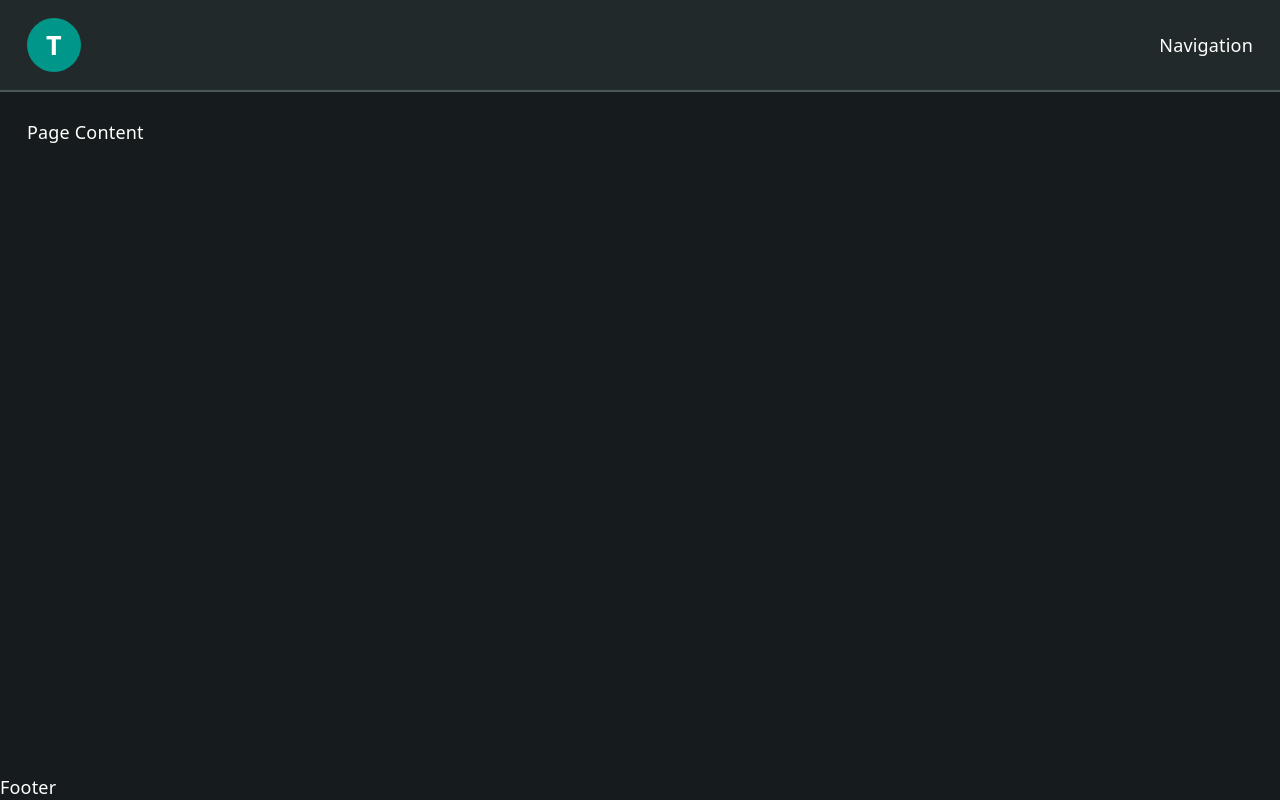
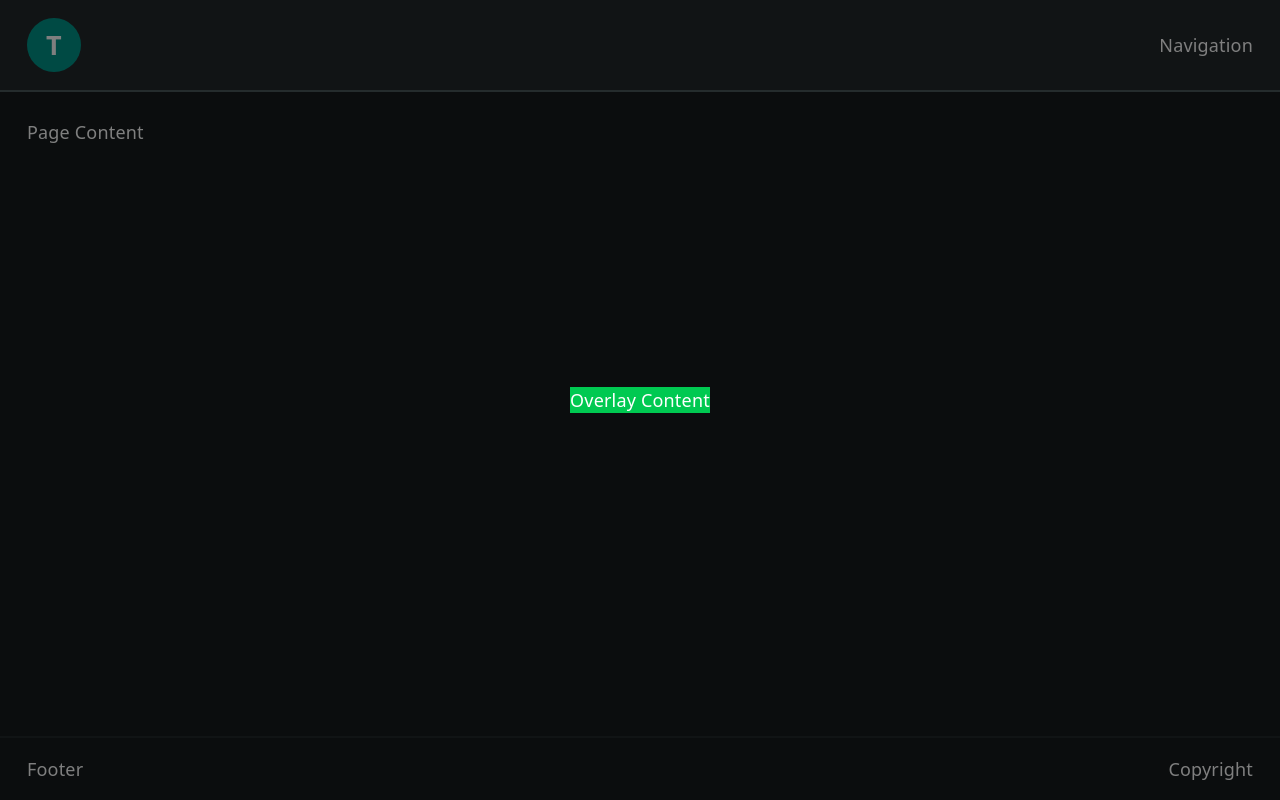
Before and after one commit to tterryrice-beep/facilitators-tr, a React (Vite) app: page / in a window 1280 px wide. Built offline with nearby package versions, Linux system fonts and the light colour scheme.

Commit message:
add Overlay component with portal rendering, update Empty page with test overlay, enhance Header and Footer with max-width containers and improved styling

```diff
--- a/src/Pages/Empty/index.tsx
+++ b/src/Pages/Empty/index.tsx
@@ -1,7 +1,17 @@
 import React, { type FC } from "react";
+import { Overlay } from "@@/overlays/Overlay";
 
 import css from "./style.module.scss";
+import { OverlayPosition } from "@@/overlays/Overlay/type";
 
 export const Page: FC = ({}) => {
-  return <section className={css.page}>Page Content</section>;
+  return (
+    <section className={css.page}>
+      <div>Page Content</div>
+
+      <Overlay isOpen={true} anchor={OverlayPosition.CENTER} onClose={() => {}}>
+        <div className="bg-green-500">Overlay Content</div>
+      </Overlay>
+    </section>
+  );
 };
--- /dev/null
+++ b/src/components/overlays/Overlay/index.tsx
@@ -0,0 +1,30 @@
+import React from "react";
+import { overlay } from "../utils";
+import type { OverlayProps } from "./type";
+
+export const Overlay: React.FC<OverlayProps> = ({
+  children,
+  withoutBlind,
+  anchor,
+  isOpen,
+  onClose,
+}) => {
+  return overlay(
+    <>
+      <div
+        role="overlay-wrapper"
+        className="fixed top-0 left-0 inset-0 flex items-center justify-center w-full h-full pointer-events-none z-30">
+        {!withoutBlind && (
+          <div
+            role="overlay-blind"
+            className="absolute top-0 left-0 inset-0 bg-black/50 pointer-events-auto z-1"
+            onClick={onClose}
+          />
+        )}
+        <div className="pointer-events-auto relative z-2" role="overlay-content">
+          {children}
+        </div>
+      </div>
+    </>,
+  );
+};
--- /dev/null
+++ b/src/components/overlays/Overlay/type.ts
@@ -0,0 +1,16 @@
+// enum has number values because we need to distinguish them from string
+export enum OverlayPosition {
+  CENTER = 0,
+  TOP = 1,
+  BOTTOM = 2,
+  LEFT = 3,
+  RIGHT = 4,
+}
+
+export interface OverlayProps {
+  children?: React.ReactNode;
+  withoutBlind?: boolean;
+  anchor?: HTMLElement | null | OverlayPosition | string; // string => querySelectorText
+  isOpen?: boolean;
+  onClose?: () => void;
+}
--- /dev/null
+++ b/src/components/overlays/index.ts
@@ -0,0 +1 @@
+export * from "./utils";
--- /dev/null
+++ b/src/components/overlays/utils/index.ts
@@ -0,0 +1 @@
+export * from "./overlay";
--- /dev/null
+++ b/src/components/overlays/utils/overlay.ts
@@ -0,0 +1,17 @@
+import { createPortal } from "react-dom";
+
+const OVERLAYS_ID = "overlays";
+
+const prepareOverlays = (): HTMLElement => {
+  const overlaysRoot = document.getElementById(OVERLAYS_ID);
+  if (overlaysRoot) return overlaysRoot;
+
+  const newOverlays = document.createElement("div");
+  newOverlays.id = OVERLAYS_ID;
+  document.body.appendChild(newOverlays);
+  return newOverlays as HTMLElement;
+};
+
+export const overlay = (node: React.ReactNode) => {
+  return createPortal(node, prepareOverlays());
+};
--- a/src/containers/Layout/components/Footer/index.tsx
+++ b/src/containers/Layout/components/Footer/index.tsx
@@ -4,5 +4,12 @@ interface Props {
   children?: React.ReactNode;
 }
 export const Footer: FC<Props> = ({}) => {
-  return <footer>Footer</footer>;
+  return (
+    <footer className="bg-mist-900 border-t-2 border-mist-800 py-4 px-6">
+      <div className="flex flex-row items-center justify-between max-w-7xl mx-auto">
+        <div>Footer</div>
+        <div>Copyright</div>
+      </div>
+    </footer>
+  );
 };
--- a/src/containers/Layout/components/Header/index.tsx
+++ b/src/containers/Layout/components/Header/index.tsx
@@ -3,11 +3,13 @@ import type { FC } from "react";
 
 export const Header: FC = () => {
   return (
-    <header className="flex gap-3 flex-row items-center justify-between py-4 px-6 bg-mist-800 border-b-2 border-mist-600">
-      <div>
-        <LogoTR />
+    <header className=" bg-mist-800 border-b-2 border-mist-600">
+      <div className="max-w-7xl mx-auto flex gap-3 flex-row items-center justify-between py-4 px-6">
+        <div>
+          <LogoTR />
+        </div>
+        <div>Navigation</div>
       </div>
-      <div>Navigation</div>
     </header>
   );
 };
--- a/src/containers/Layout/index.tsx
+++ b/src/containers/Layout/index.tsx
@@ -2,15 +2,15 @@ import React, { type FC } from "react";
 
 interface Props {}
 
+import { PathRouterContainer } from "../Router";
 import { Footer, Header } from "./components";
-import { PathRouterContainer } from "../Router";
 import css from "./style.module.scss";
 
 export const Layout: FC<Props> = ({}) => {
   return (
     <div className="bg-mist-900 p-0 m-0 min-h-screen flex flex-col">
       <Header />
-      <main className="p-4 md:p-6 flex-1">
+      <main className="p-4 md:p-6 flex-1 max-w-7xl mx-auto w-full">
         <PathRouterContainer fallback={<>Усе ок, ми завантажуємося</>} />
       </main>
       <Footer />
```
